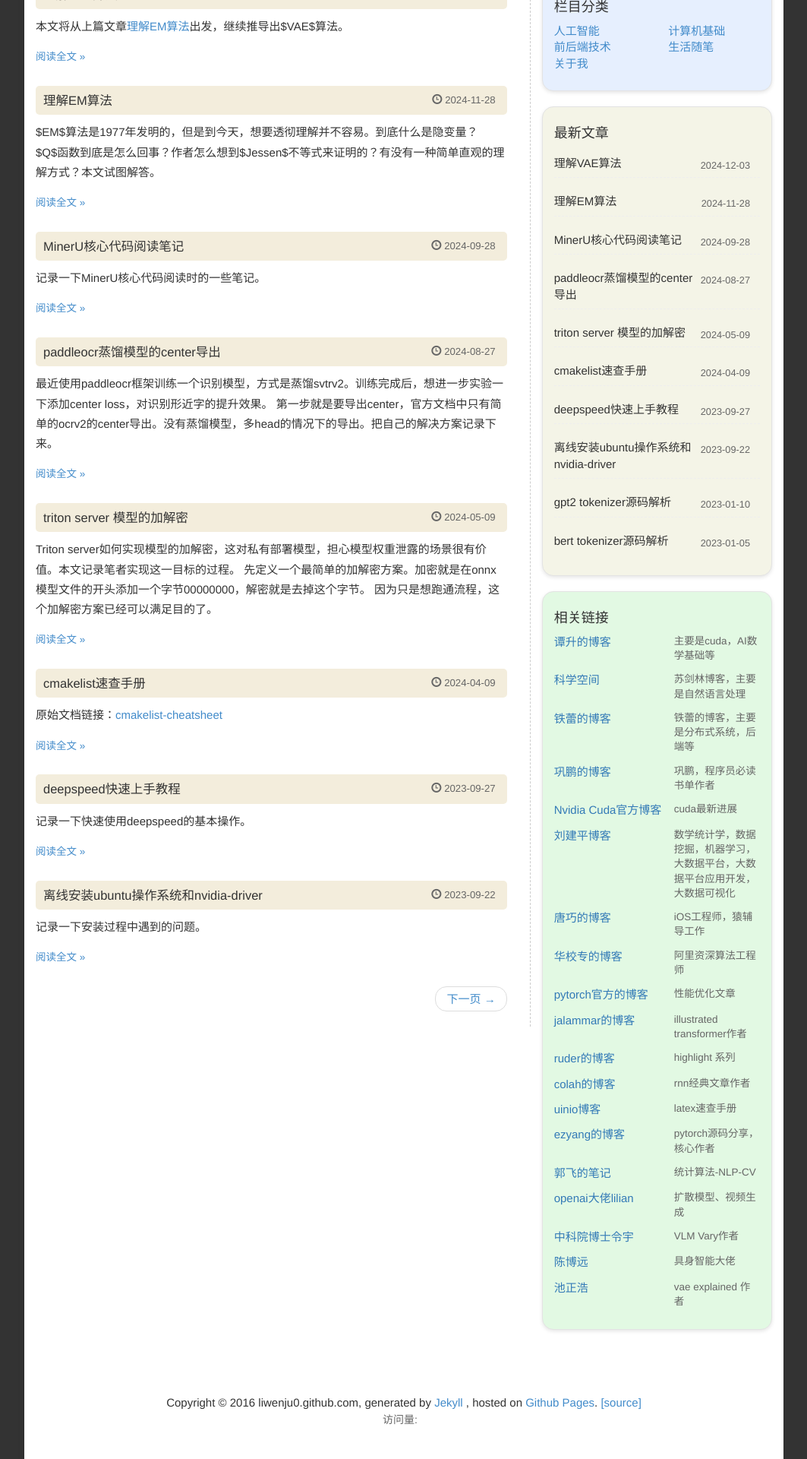
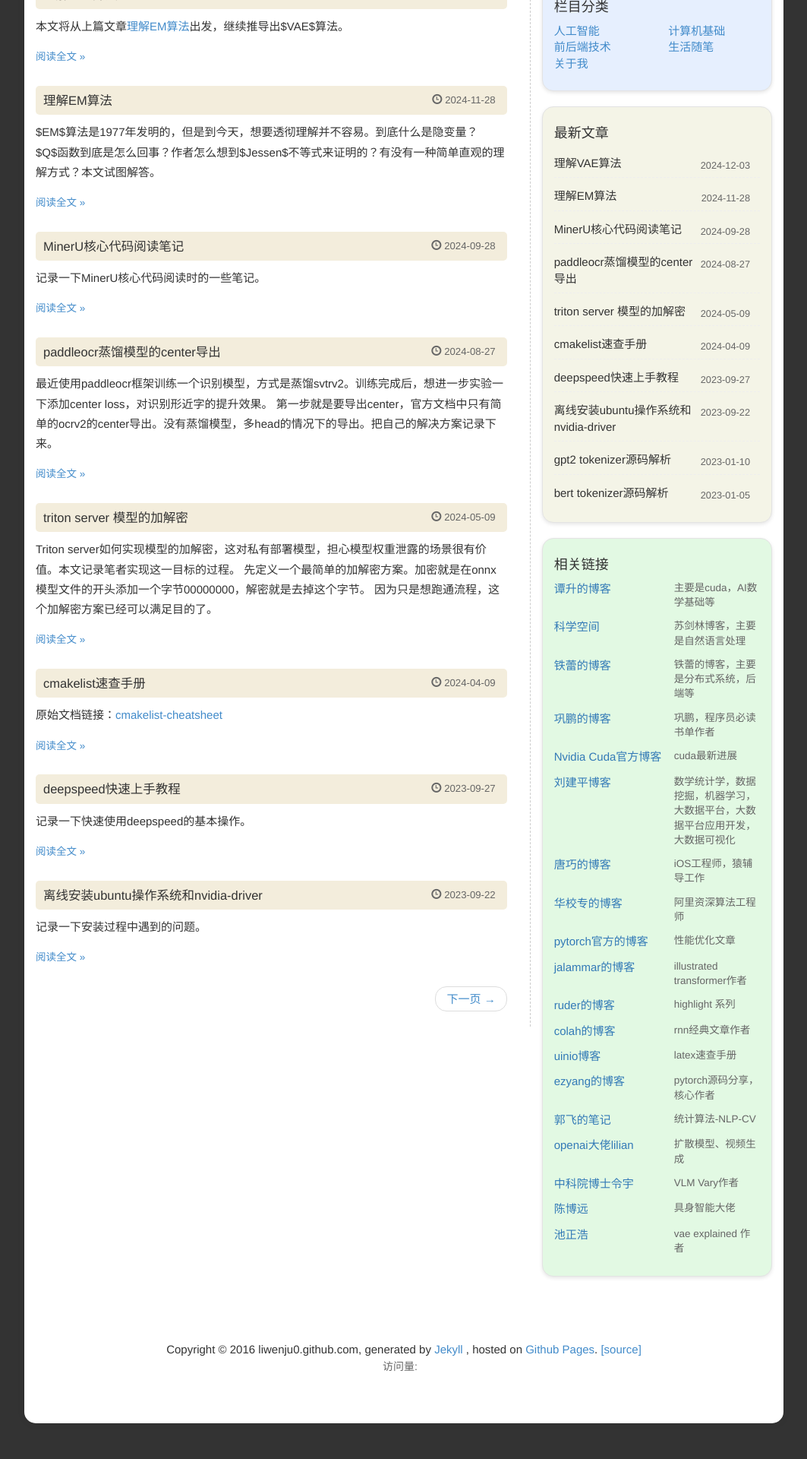
Before and after one commit to liwenju0/liwenju0.github.io, a Jekyll site: the page built from index.html, in a window 1280 px wide. Shown: the part 971-2891 px from the top of the page at 76% size, without its empty margins (108-1171 px from the left). Built offline with Jekyll 4.4.1, drawn with Linux system fonts in a browser that asks for light colours; the list of posts is cut into pages by our own code; comment, search, counter and statistics services are not loaded; after the commit the page ends 2844 px from its top, so only the background shows below that.

Commit message:
调整间距

```diff
--- a/css/blog.css
+++ b/css/blog.css
@@ -322,7 +322,7 @@ img {
 }
 
 .recent-post-item {
-  margin-bottom: 12px;
+  margin-bottom: 5px;
   padding: 8px 0;
   border-bottom: 1px dashed #eee;
 }
```
